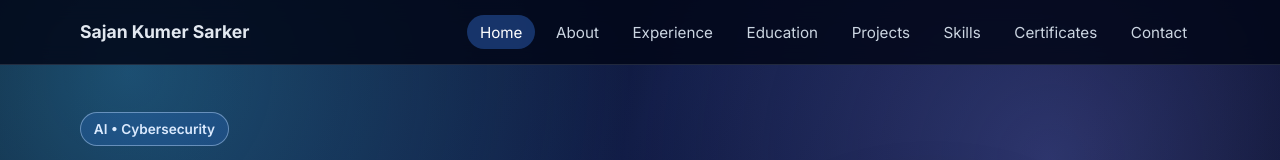
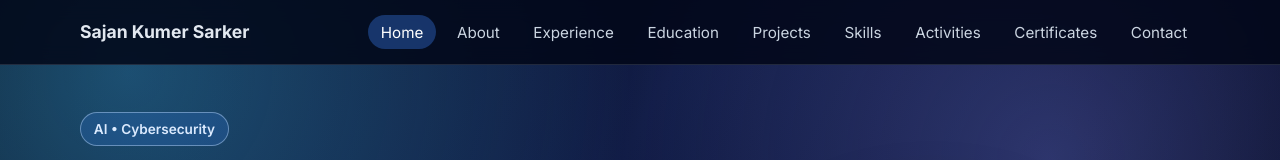
Before and after one commit to sajan-sarker/sajan-sarker.github.io, a React (Vite) app: page / in a window 1280 px wide. Shown: the top 160 px of the page. Built offline with nearby package versions, Linux system fonts and the light colour scheme.

Commit message:
update the navbar with Activities section

```diff
--- a/src/components/Navbar.jsx
+++ b/src/components/Navbar.jsx
@@ -8,6 +8,7 @@ const navSections = [
   { label: 'Education',    section: 'educations' },
   { label: 'Projects',     section: 'projects' },
   { label: 'Skills',       section: 'skills' },
+  { label: 'Activities',   section: 'activities' },
   { label: 'Certificates', section: 'certifications' },
   { label: 'Contact',      section: 'contact' },
 ];
```
